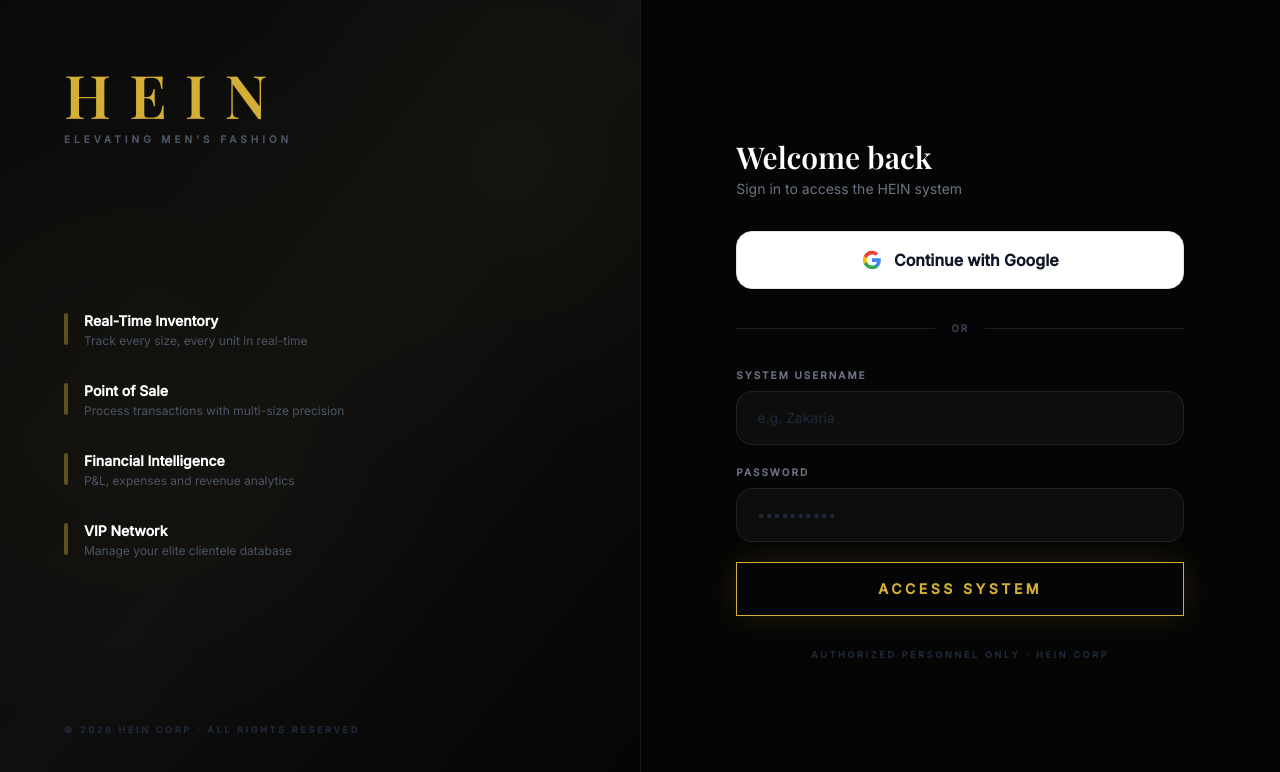
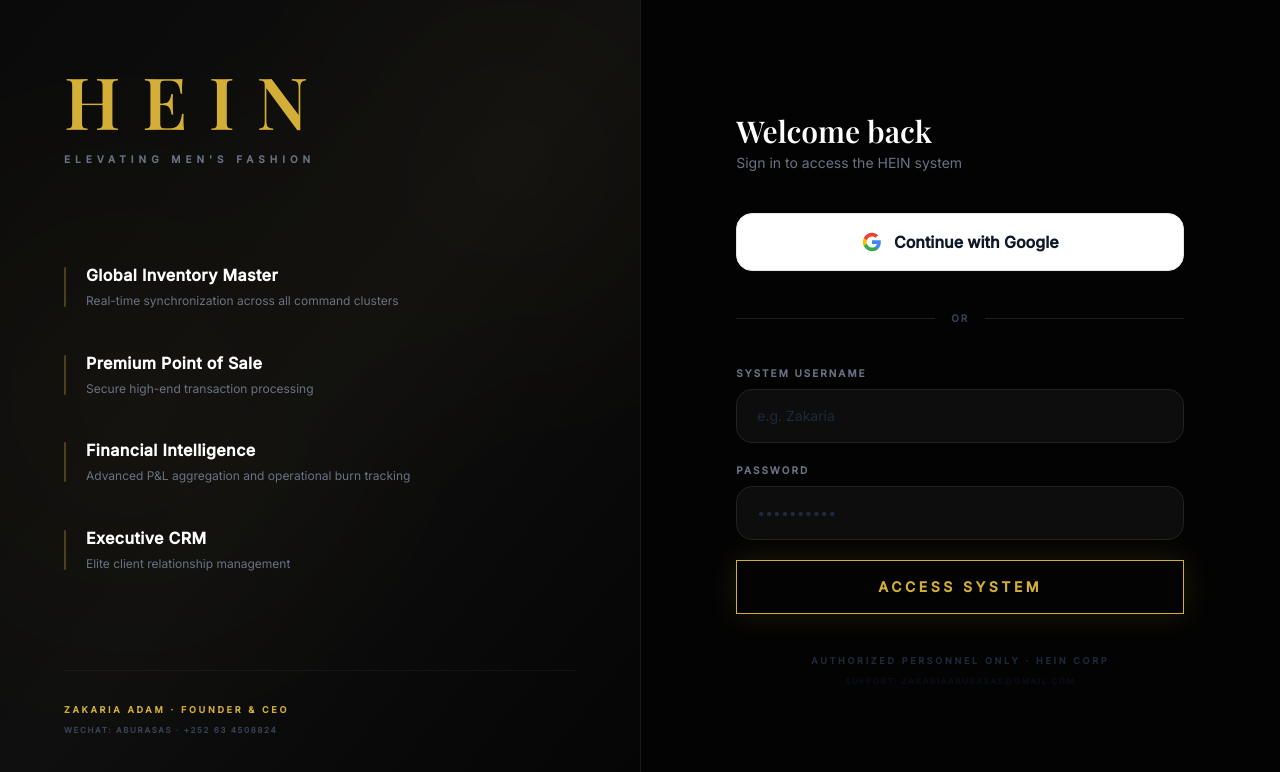
Before and after one commit to zakariaaburasas/hein-luxury-erp, a React (Vite) app in the folder frontend/: page / in a window 1280 px wide. Shown: the top 772 px of the page. Built offline with nearby package versions, Linux system fonts and the light colour scheme; no server answers.

Commit message:
style: Professional Login UI with HEIN Branding and Founder details

```diff
--- a/frontend/src/App.jsx
+++ b/frontend/src/App.jsx
@@ -141,35 +141,39 @@
         <div className="hidden lg:flex flex-col justify-between flex-1 bg-gradient-to-br from-[#0a0a0a] via-[#0f0f0f] to-[#050505] border-r border-[#1a1a1a] p-16 relative overflow-hidden">
           <div className="absolute inset-0 opacity-[0.03]" style={{backgroundImage: 'radial-gradient(circle at 20% 50%, #D4AF37 0%, transparent 60%), radial-gradient(circle at 80% 20%, #D4AF37 0%, transparent 40%)'}} />
           <div className="relative z-10">
-            <h1 className="font-serif text-6xl font-bold tracking-[0.3em] text-brand-gold">HEIN</h1>
-            <p className="text-[10px] uppercase tracking-[0.4em] text-gray-600 mt-2 font-bold">Elevating Men's Fashion</p>
+            <h1 className="font-serif text-5xl lg:text-7xl font-bold tracking-[0.3em] text-brand-gold">HEIN</h1>
+            <p className="text-[10px] uppercase tracking-[0.5em] text-gray-500 mt-4 font-black">Elevating Men's Fashion</p>
           </div>
-          <div className="relative z-10 space-y-8">
+          <div className="relative z-10 space-y-10">
             {[
-              { title: 'Real-Time Inventory', desc: 'Track every size, every unit in real-time' },
-              { title: 'Point of Sale', desc: 'Process transactions with multi-size precision' },
-              { title: 'Financial Intelligence', desc: 'P&L, expenses and revenue analytics' },
-              { title: 'VIP Network', desc: 'Manage your elite clientele database' },
+              { title: 'Global Inventory Master', desc: 'Real-time synchronization across all command clusters' },
+              { title: 'Premium Point of Sale', desc: 'Secure high-end transaction processing' },
+              { title: 'Financial Intelligence', desc: 'Advanced P&L aggregation and operational burn tracking' },
+              { title: 'Executive CRM', desc: 'Elite client relationship management' },
             ].map((f, i) => (
-              <div key={i} className="flex items-start gap-4">
-                <div className="w-1 h-8 bg-brand-gold/40 rounded-full mt-0.5 shrink-0" />
+              <div key={i} className="flex items-start gap-5">
+                <div className="w-0.5 h-10 bg-brand-gold/30 rounded-full mt-1 shrink-0" />
                 <div>
-                  <p className="text-white font-bold text-sm">{f.title}</p>
-                  <p className="text-gray-600 text-xs mt-0.5">{f.desc}</p>
+                  <p className="text-white font-bold text-base tracking-wide">{f.title}</p>
+                  <p className="text-gray-500 text-xs mt-1 leading-relaxed">{f.desc}</p>
                 </div>
               </div>
             ))}
           </div>
-          <p className="relative z-10 text-[9px] uppercase tracking-[0.3em] text-gray-800 font-bold">© {new Date().getFullYear()} HEIN Corp · All Rights Reserved</p>
+
+          <div className="relative z-10 space-y-2 border-t border-white/5 pt-8">
+            <p className="text-[9px] uppercase tracking-[0.3em] text-brand-gold font-bold">Zakaria Adam · Founder & CEO</p>
+            <p className="text-[8px] uppercase tracking-[0.2em] text-gray-700 font-bold">WeChat: Aburasas · +252 63 4508824</p>
+          </div>
         </div>
 
         {/* Right login panel */}
-        <div className="flex flex-1 items-center justify-center p-6 lg:p-16">
-          <div className="w-full max-w-md space-y-8 animate-in fade-in slide-in-from-bottom-4 duration-700">
+        <div className="flex flex-1 items-center justify-center p-6 lg:p-16 bg-[#030303]">
+          <div className="w-full max-w-md space-y-10 animate-in fade-in slide-in-from-bottom-4 duration-700">
             {/* Mobile logo */}
             <div className="lg:hidden text-center mb-10">
               <h1 className="font-serif text-5xl font-bold tracking-[0.3em] text-brand-gold">HEIN</h1>
-              <p className="text-[9px] uppercase tracking-[0.3em] text-gray-600 mt-2 font-bold">Luxury ERP Engine</p>
+              <p className="text-[9px] uppercase tracking-[0.3em] text-gray-600 mt-2 font-bold">Elevating Men's Fashion</p>
             </div>
 
             <div>
@@ -238,9 +242,14 @@
               </button>
             </form>
 
-            <p className="text-center text-[9px] uppercase tracking-[0.3em] text-gray-800 font-bold">
-              Authorized Personnel Only · HEIN Corp
-            </p>
+            <div className="text-center space-y-2">
+              <p className="text-[9px] uppercase tracking-[0.3em] text-gray-800 font-bold">
+                Authorized Personnel Only · HEIN Corp
+              </p>
+              <p className="text-[8px] uppercase tracking-[0.2em] text-gray-900 font-bold opacity-50">
+                Support: Zakariaaburasas@gmail.com
+              </p>
+            </div>
           </div>
         </div>
       </div>
```
